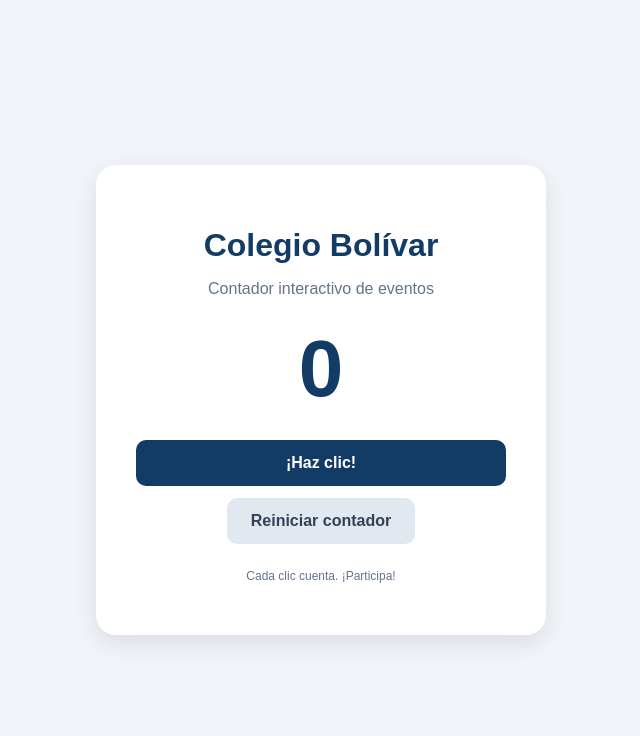
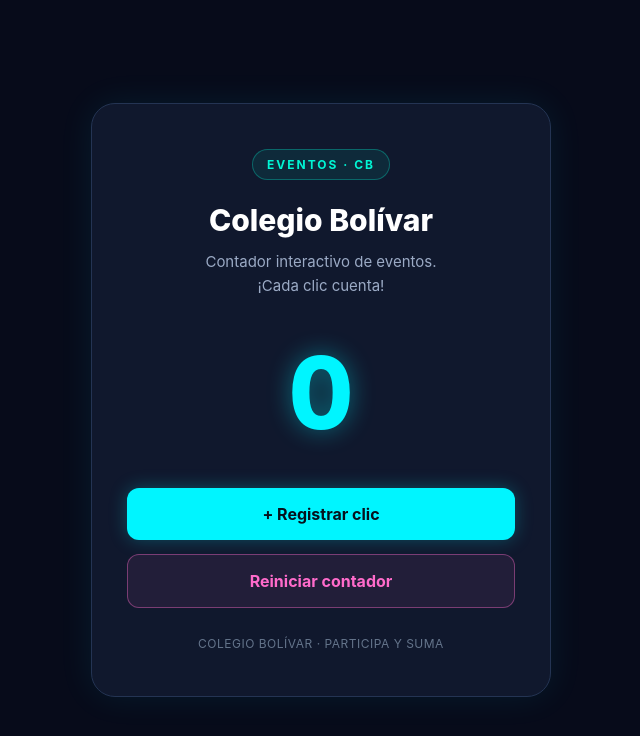
Before and after one commit to simonarbelond-cloud/my-first-app, a plain HTML site: page index.html in a window 1280 px wide. Shown: the whole page, without its empty margins (319-959 px from the left). Drawn offline with Linux system fonts and the light colour scheme.

Commit message:
v2: Estilos Dark Mode agregados en rama feature-design

```diff
--- a/index.html
+++ b/index.html
@@ -4,106 +4,166 @@
     <meta charset="UTF-8">
     <meta name="viewport" content="width=device-width, initial-scale=1.0">
     <title>Contador de Clicks | Colegio Bolívar</title>
+
     <style>
         * {
             box-sizing: border-box;
+            margin: 0;
+            padding: 0;
         }
 
         body {
-            font-family: Arial, sans-serif;
-            background: #f1f5f9;
-            color: #1e293b;
+            font-family: "Inter", "Segoe UI", Arial, sans-serif;
+            background: #070b1a;
+            color: #f1f5f9;
+            min-height: 100vh;
             display: flex;
             justify-content: center;
             align-items: center;
-            min-height: 100vh;
-            margin: 0;
+            padding: 20px;
         }
 
         .container {
-            background: white;
-            padding: 40px;
-            border-radius: 20px;
-            box-shadow: 0 8px 25px rgba(0, 0, 0, 0.1);
+            width: 100%;
+            max-width: 460px;
+            padding: 45px 35px;
             text-align: center;
-            width: 90%;
-            max-width: 450px;
+            background: #10182d;
+            border: 1px solid #243453;
+            border-radius: 24px;
+            box-shadow: 0 0 35px rgba(0, 229, 255, 0.08);
+        }
+
+        .badge {
+            display: inline-block;
+            padding: 7px 14px;
+            margin-bottom: 22px;
+            color: #00f5d4;
+            background: rgba(0, 245, 212, 0.08);
+            border: 1px solid rgba(0, 245, 212, 0.3);
+            border-radius: 30px;
+            font-size: 12px;
+            font-weight: 700;
+            letter-spacing: 2px;
+            text-transform: uppercase;
         }
 
         h1 {
-            color: #123b65;
-            margin-bottom: 10px;
+            color: #ffffff;
+            font-size: 30px;
+            font-weight: 800;
+            margin-bottom: 12px;
         }
 
-        p {
-            color: #64748b;
+        .subtitle {
+            color: #9baac5;
+            font-size: 15px;
+            line-height: 1.6;
         }
 
         .counter {
-            font-size: 80px;
-            font-weight: bold;
-            color: #123b65;
-            margin: 25px 0;
+            color: #00f5ff;
+            font-size: 100px;
+            font-weight: 800;
+            line-height: 1.2;
+            margin: 35px 0;
+            text-shadow: 0 0 25px rgba(0, 245, 255, 0.4);
+            font-variant-numeric: tabular-nums;
         }
 
         button {
+            width: 100%;
+            padding: 16px 20px;
             border: none;
-            border-radius: 10px;
-            padding: 14px 24px;
+            border-radius: 12px;
+            font-family: inherit;
             font-size: 16px;
-            font-weight: bold;
+            font-weight: 700;
             cursor: pointer;
-            transition: transform 0.15s, background 0.15s;
-        }
-
-        button:active {
-            transform: scale(0.96);
+            transition: all 0.2s ease;
         }
 
         .click-button {
-            background: #123b65;
-            color: white;
-            width: 100%;
+            color: #06111d;
+            background: #00f5ff;
+            box-shadow: 0 0 18px rgba(0, 245, 255, 0.25);
         }
 
         .click-button:hover {
-            background: #1d568b;
+            background: #70fbff;
+            box-shadow: 0 0 30px rgba(0, 245, 255, 0.5);
+            transform: translateY(-2px);
+        }
+
+        .click-button:active,
+        .reset-button:active {
+            transform: scale(0.97);
         }
 
         .reset-button {
-            background: #e2e8f0;
-            color: #334155;
-            margin-top: 12px;
+            margin-top: 14px;
+            color: #ff6bcb;
+            background: rgba(255, 107, 203, 0.08);
+            border: 1px solid rgba(255, 107, 203, 0.4);
         }
 
         .reset-button:hover {
-            background: #cbd5e1;
+            color: #ffffff;
+            background: rgba(255, 107, 203, 0.18);
+            box-shadow: 0 0 18px rgba(255, 107, 203, 0.15);
         }
 
         .footer {
+            margin-top: 28px;
+            color: #64748b;
             font-size: 12px;
-            margin-top: 25px;
+            letter-spacing: 0.5px;
+        }
+
+        button:focus-visible {
+            outline: 3px solid #ffffff;
+            outline-offset: 4px;
+        }
+
+        @media (max-width: 480px) {
+            .container {
+                padding: 35px 24px;
+            }
+
+            h1 {
+                font-size: 25px;
+            }
+
+            .counter {
+                font-size: 80px;
+            }
         }
     </style>
 </head>
+
 <body>
     <main class="container">
+        <div class="badge">EVENTOS · CB</div>
+
         <h1>Colegio Bolívar</h1>
-        <p>Contador interactivo de eventos</p>
+        <p class="subtitle">
+            Contador interactivo de eventos.<br>
+            ¡Cada clic cuenta!
+        </p>
 
         <div class="counter" id="counter" aria-live="polite">0</div>
 
         <button class="click-button" id="clickButton">
-            ¡Haz clic!
+            + Registrar clic
         </button>
-
-        <br>
 
         <button class="reset-button" id="resetButton">
             Reiniciar contador
         </button>
 
-        <p class="footer">Cada clic cuenta. ¡Participa!</p>
+        <p class="footer">
+            COLEGIO BOLÍVAR · PARTICIPA Y SUMA
+        </p>
     </main>
 
     <script>
```
